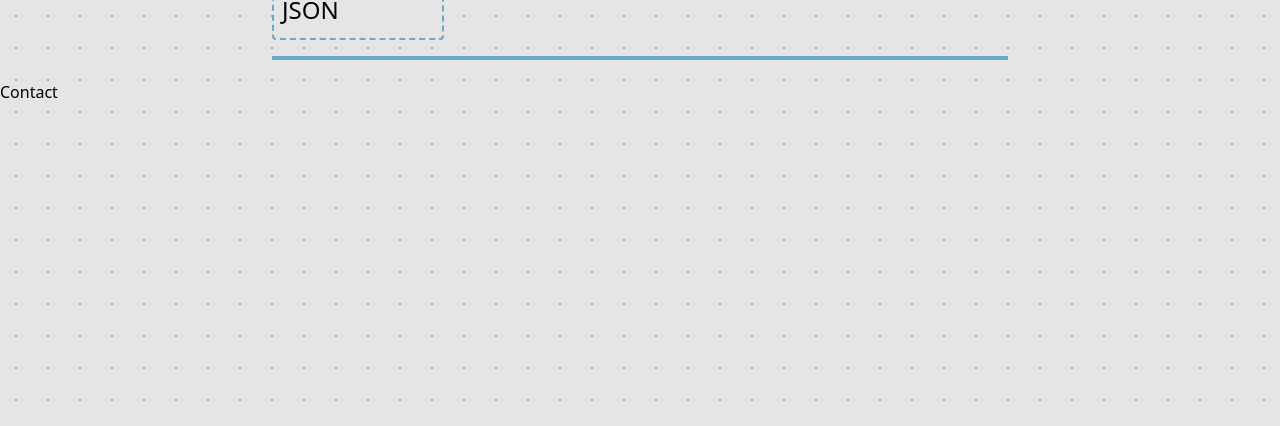
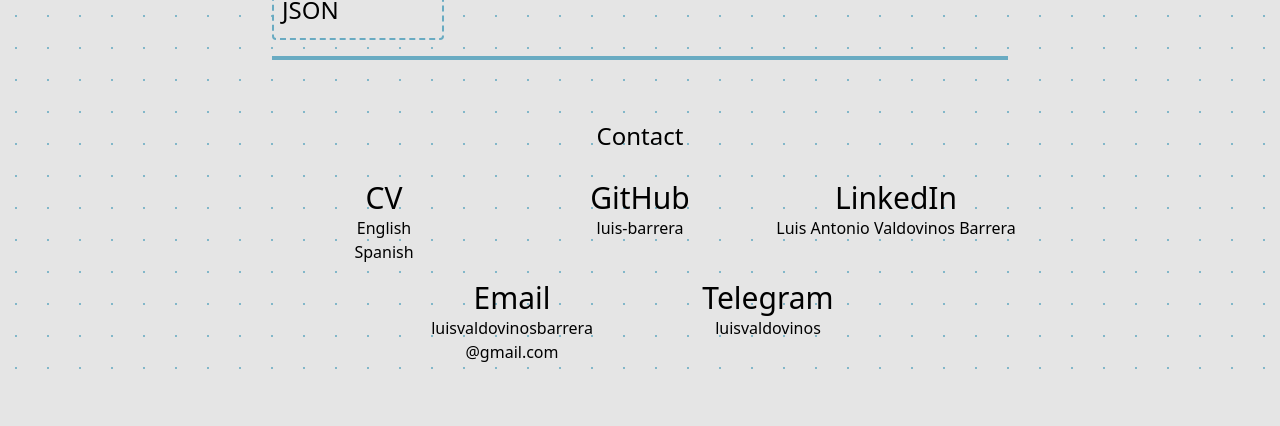
Before and after one commit to luis-barrera/portfolio, a SvelteKit app: page / in a window 1280 px wide. Shown: the part 2368-2794 px from the top of the page. After the commit the page ends 2744 px from the top, so only its background shows below. Built offline with nearby package versions, Linux system fonts and the light colour scheme.

Commit message:
Contact section

```diff
--- a/src/components/AboutMe.svelte
+++ b/src/components/AboutMe.svelte
@@ -25,10 +25,12 @@
 	<div class="top-0 right-0 left-0">
 		<div class="grid place-items-center h-screen">
 			<div class="flex flex-col items-center mx-4 gap-4">
-				<h1 class="text-3xl text-black dark:text-white">Luis Antonio Valdovinos Barrera</h1>
+				<h1 class="text-3xl text-center text-black dark:text-white">
+					Luis Antonio Valdovinos Barrera
+				</h1>
 
 				{#if showLogo}
-					<div transition:slide|local={{ axis: 'y' }}>
+					<div transition:slide|local={{ axis: 'y', delay: 800, duration: 600 }}>
 						<Logo height={'8rem'} />
 					</div>
 				{/if}
--- a/src/components/Contact.svelte
+++ b/src/components/Contact.svelte
@@ -1,5 +1,8 @@
 <script lang="ts">
 	import { checkSectionIsVisible } from '../stores/visibleSectionStore';
+
+	import curriculumEsp from '$lib/assets/Luis_Antonio_Valdovinos_Barrera-ESP.pdf';
+	import curriculumEng from '$lib/assets/Luis_Antonio_Valdovinos_Barrera-ENG.pdf';
 
 	let contactElement: Element;
 
@@ -10,6 +13,52 @@
 
 <svelte:window on:scroll={handleScroll} />
 
-<section id="contact" bind:this={contactElement} class="min-h-screen">
-	<h2>Contact</h2>
+<section id="contact" bind:this={contactElement}>
+	<br />
+	<h1 class="text-center text-2xl my-4">Contact</h1>
+
+	<!-- <div class="max-w-screen-md mx-auto grid grid-cols-2 md:grid-cols-3 lg:grid-cols-4 gap-4 py-3"> -->
+	<div class="max-w-screen-md mx-auto flex flex-wrap justify-center gap-4 py-3">
+		<div class="basis-60">
+			<h2 class="text-3xl text-center">CV</h2>
+			<p class="text-center">
+				<a href={curriculumEng} download="Luis_Antonio_Valdovinos_Barrera-ENG" target="_blank"
+					>English</a
+				>
+			</p>
+			<p class="text-center">
+				<a href={curriculumEsp} download="Luis_Antonio_Valdovinos_Barrera-ESP" target="_blank"
+					>Spanish</a
+				>
+			</p>
+		</div>
+
+		<div class="basis-60">
+			<h2 class="text-3xl text-center">GitHub</h2>
+			<p class="text-center"><a href="https://github.com/luis-barrera">luis-barrera</a></p>
+		</div>
+
+		<div class="basis-60">
+			<h2 class="text-3xl text-center">LinkedIn</h2>
+			<p class="text-center">
+				<a href="https://www.linkedin.com/in/luis-antonio-valdovinos-barrera/"
+					>Luis Antonio Valdovinos Barrera</a
+				>
+			</p>
+		</div>
+
+		<div class="basis-60">
+			<h2 class="text-3xl text-center">Email</h2>
+			<p class="text-center">
+				<a href="mailto:luisvaldovinosbarrera@gmail.com">luisvaldovinosbarrera<wbr />@gmail.com</a>
+			</p>
+		</div>
+
+		<div class="basis-60">
+			<h2 class="text-3xl text-center">Telegram</h2>
+			<p class="text-center">
+				<a href="https://t.me/luisvaldovinos" target="_blank">luisvaldovinos</a>
+			</p>
+		</div>
+	</div>
 </section>
--- a/src/components/Header.svelte
+++ b/src/components/Header.svelte
@@ -33,7 +33,7 @@
 	onMount(() => {
 		setTimeout(() => {
 			showHeader = true;
-		}, 400);
+		}, 1000);
 
 		// Sometimes user reload page and the scroll keeps, but the blurs doesn't
 		actualScrollY = window.scrollY;
--- a/src/components/svg/SocialIcon.svelte
+++ b/src/components/svg/SocialIcon.svelte
@@ -4,7 +4,7 @@
 
 	export let height = '32px';
 	export let width = '100%';
-	export let icon: 'GitHub' | 'LinkedIn';
+	export let icon: 'GitHub' | 'LinkedIn' | 'CV' | 'Email' | 'Telegram';
 
 	let divStyle = `--base-color: #${$baseColor};`;
 </script>
@@ -21,6 +21,18 @@
 			<path
 				d="M416 32H31.9C14.3 32 0 46.5 0 64.3v383.4C0 465.5 14.3 480 31.9 480H416c17.6 0 32-14.5 32-32.3V64.3c0-17.8-14.4-32.3-32-32.3zM135.4 416H69V202.2h66.5V416zm-33.2-243c-21.3 0-38.5-17.3-38.5-38.5S80.9 96 102.2 96c21.2 0 38.5 17.3 38.5 38.5 0 21.3-17.2 38.5-38.5 38.5zm282.1 243h-66.4V312c0-24.8-.5-56.7-34.5-56.7-34.6 0-39.9 27-39.9 54.9V416h-66.4V202.2h63.7v29.2h.9c8.9-16.8 30.6-34.5 62.9-34.5 67.2 0 79.7 44.3 79.7 101.9V416z"
 			/>
+		{:else if icon == 'CV'}
+			<path
+				d="M399 384.2C376.9 345.8 335.4 320 288 320H224c-47.4 0-88.9 25.8-111 64.2c35.2 39.2 86.2 63.8 143 63.8s107.8-24.7 143-63.8zM0 256a256 256 0 1 1 512 0A256 256 0 1 1 0 256zm256 16a72 72 0 1 0 0-144 72 72 0 1 0 0 144z"
+			/>
+		{:else if icon == 'Email'}
+			<path
+				d="M64 32C28.7 32 0 60.7 0 96V416c0 35.3 28.7 64 64 64H384c35.3 0 64-28.7 64-64V96c0-35.3-28.7-64-64-64H64zM218 271.7L64.2 172.4C66 156.4 79.5 144 96 144H352c16.5 0 30 12.4 31.8 28.4L230 271.7c-1.8 1.2-3.9 1.8-6 1.8s-4.2-.6-6-1.8zm29.4 26.9L384 210.4V336c0 17.7-14.3 32-32 32H96c-17.7 0-32-14.3-32-32V210.4l136.6 88.2c7 4.5 15.1 6.9 23.4 6.9s16.4-2.4 23.4-6.9z"
+			/>
+		{:else if icon == 'Telegram'}
+			<path
+				d="M248,8C111.033,8,0,119.033,0,256S111.033,504,248,504,496,392.967,496,256,384.967,8,248,8ZM362.952,176.66c-3.732,39.215-19.881,134.378-28.1,178.3-3.476,18.584-10.322,24.816-16.948,25.425-14.4,1.326-25.338-9.517-39.287-18.661-21.827-14.308-34.158-23.215-55.346-37.177-24.485-16.135-8.612-25,5.342-39.5,3.652-3.793,67.107-61.51,68.335-66.746.153-.655.3-3.1-1.154-4.384s-3.59-.849-5.135-.5q-3.283.746-104.608,69.142-14.845,10.194-26.894,9.934c-8.855-.191-25.888-5.006-38.551-9.123-15.531-5.048-27.875-7.717-26.8-16.291q.84-6.7,18.45-13.7,108.446-47.248,144.628-62.3c68.872-28.647,83.183-33.623,92.511-33.789,2.052-.034,6.639.474,9.61,2.885a10.452,10.452,0,0,1,3.53,6.716A43.765,43.765,0,0,1,362.952,176.66Z"
+			/>
 		{/if}
 	</svg>
 </div>
```
Also changed, not shown: 2 other files (tests, documents, lock files or other folders).
